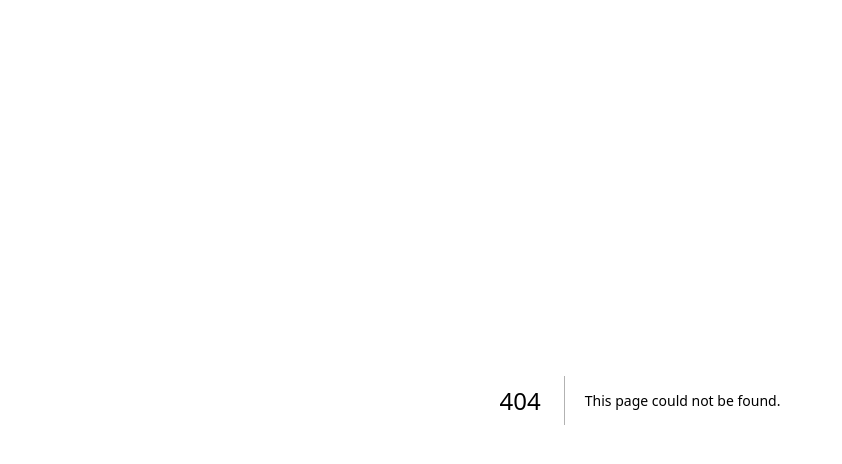
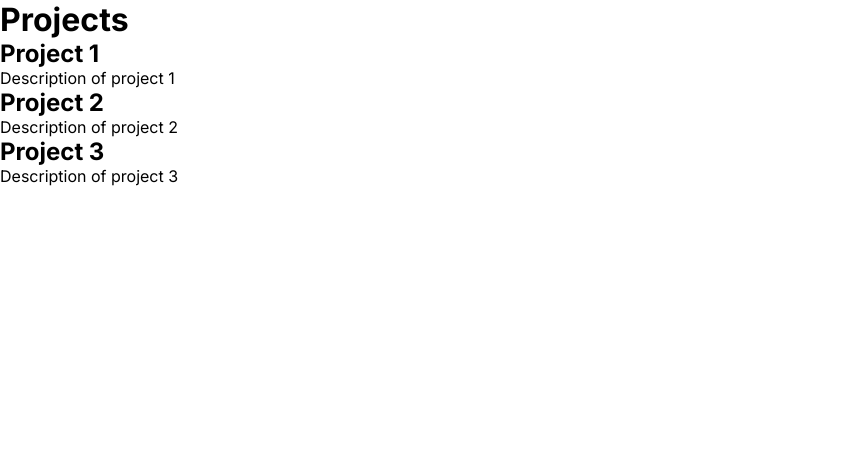
Before and after one commit to Say1ddd/portfolio, a Next.js app: page /projects in a window 1280 px wide. Before the commit this address had no page. Shown: the top 464 px of the page, without its empty margins (0-842 px from the left). Built offline with nearby package versions, Linux system fonts and the light colour scheme.

Commit message:
Added: projects page

```diff
--- /dev/null
+++ b/src/app/projects/page.tsx
@@ -0,0 +1,23 @@
+const page = () => {
+  return (
+    <div>
+      <h1>Projects</h1>
+      <ul>
+        <li>
+          <h2>Project 1</h2>
+          <p>Description of project 1</p>
+        </li>
+        <li>
+          <h2>Project 2</h2>
+          <p>Description of project 2</p>
+        </li>
+        <li>
+          <h2>Project 3</h2>
+          <p>Description of project 3</p>
+        </li>
+      </ul>
+    </div>
+  )
+}
+
+export default page
```
